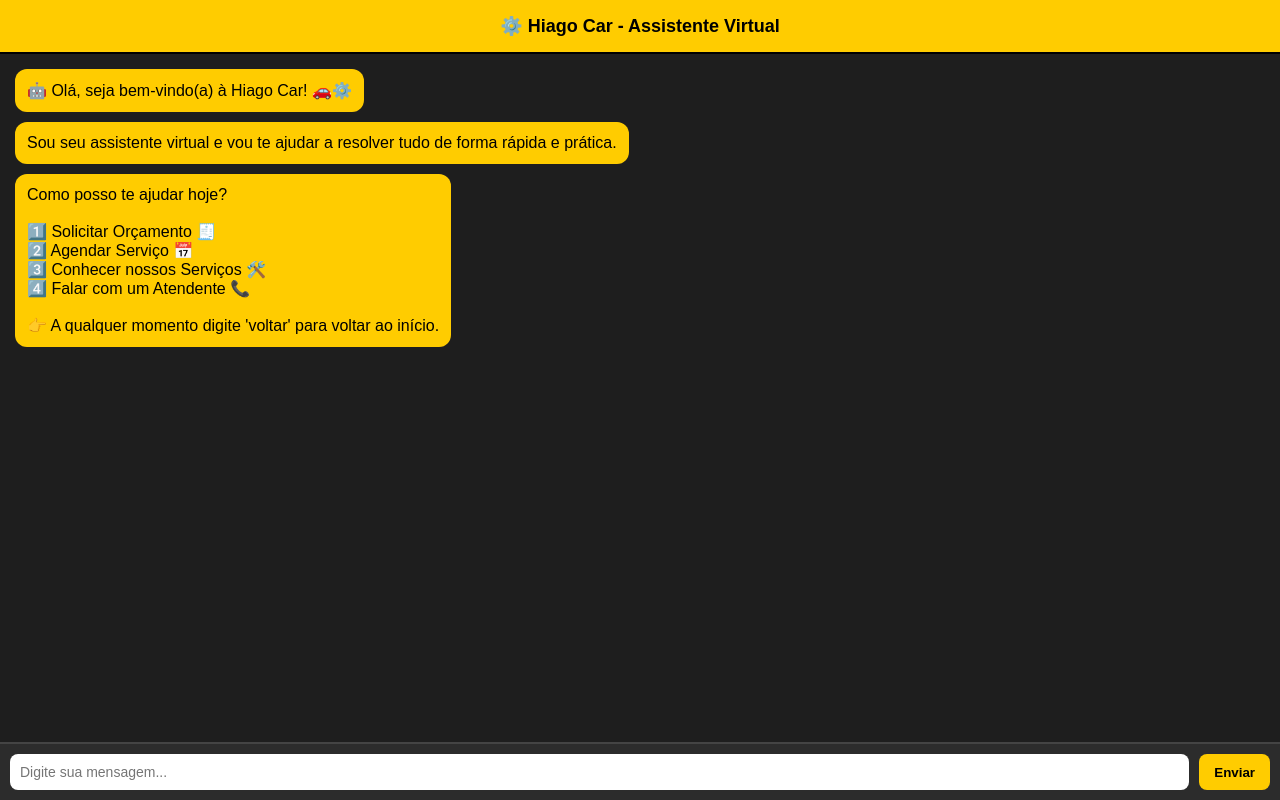
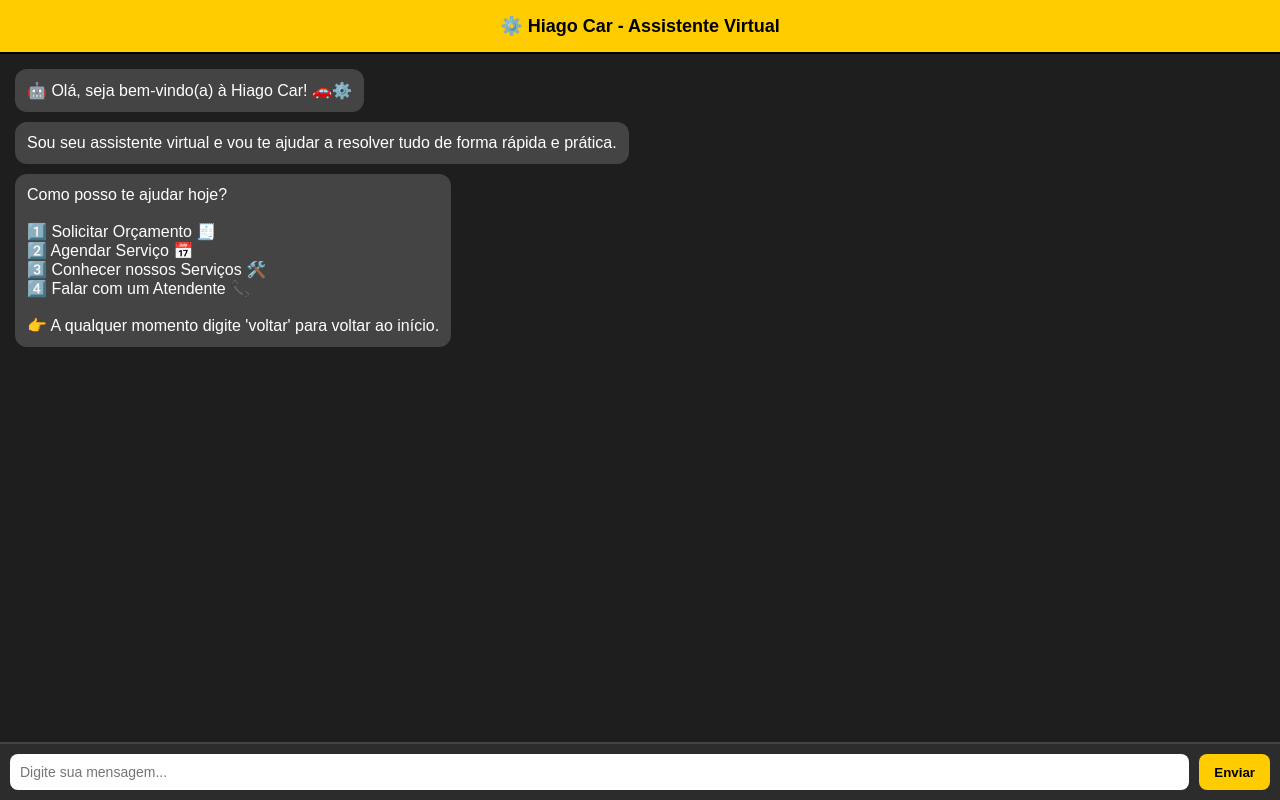
Before and after one commit to Maycomd75/Robohigocarnew, a plain HTML site: page index.html in a window 1280 px wide. Drawn offline with nearby package versions, Linux system fonts and the light colour scheme.

Commit message:
Update index.html

```diff
--- a/index.html
+++ b/index.html
@@ -9,7 +9,7 @@
   header { background: #ffcc00; color: #000; padding: 15px; text-align: center; font-weight: bold; font-size: 18px; border-bottom: 2px solid #000; }
   #chat { flex: 1; padding: 15px; overflow-y: auto; display: flex; flex-direction: column; gap: 10px; }
   .bot, .user { max-width: 75%; padding: 12px; border-radius: 12px; animation: fadeIn 0.3s ease; white-space: pre-line; }
-  .bot { background: #ffcc00; color: #000; align-self: flex-start; }
+  .bot { background: #444; color: #fff; align-self: flex-start; }
   .user { background: #007bff; color: white; align-self: flex-end; }
   #input-area { display: flex; padding: 10px; background: #2c2c2c; border-top: 2px solid #444; }
   #input { flex: 1; padding: 10px; border: none; border-radius: 8px; outline: none; font-size: 14px; }
```
